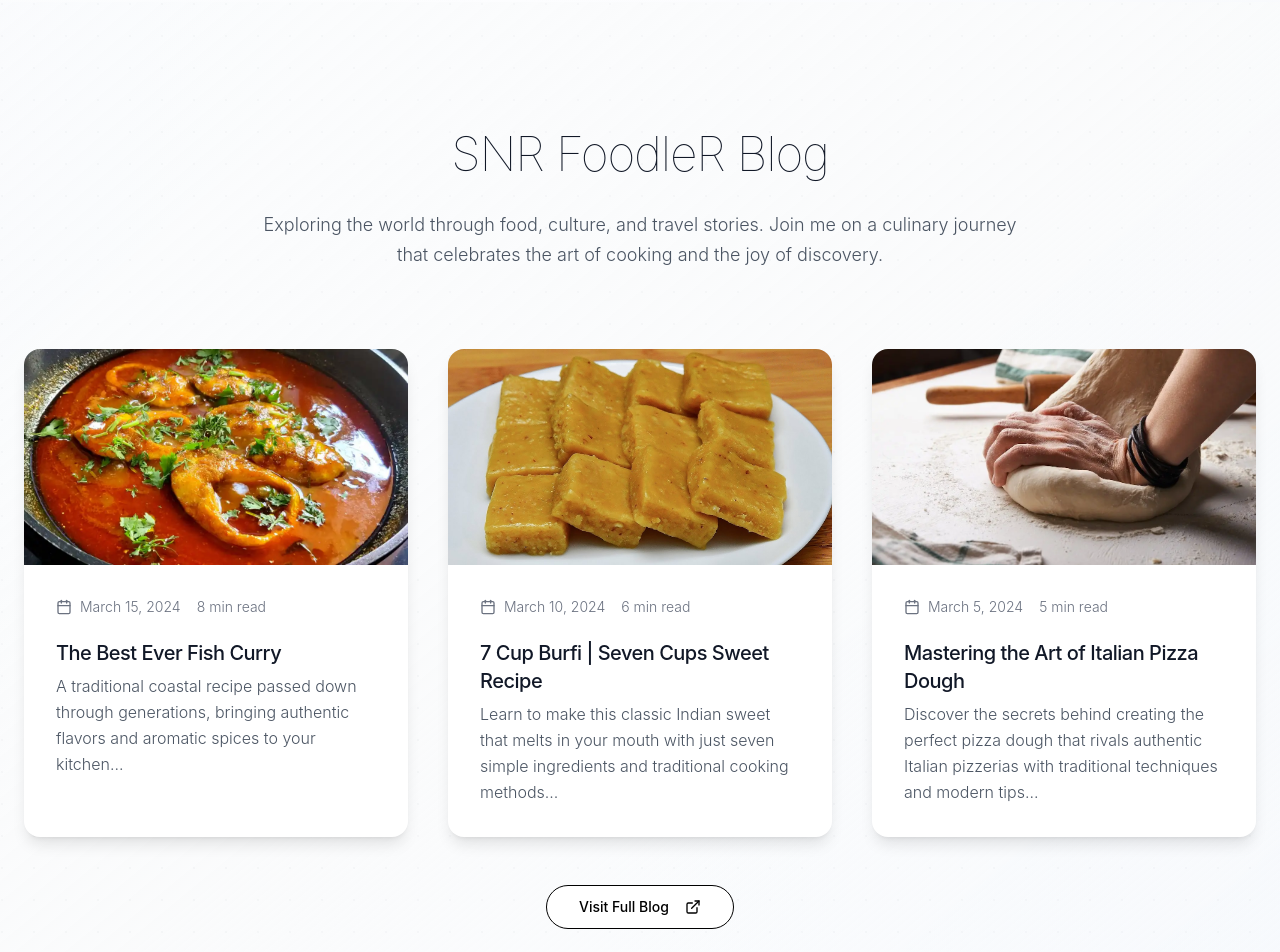
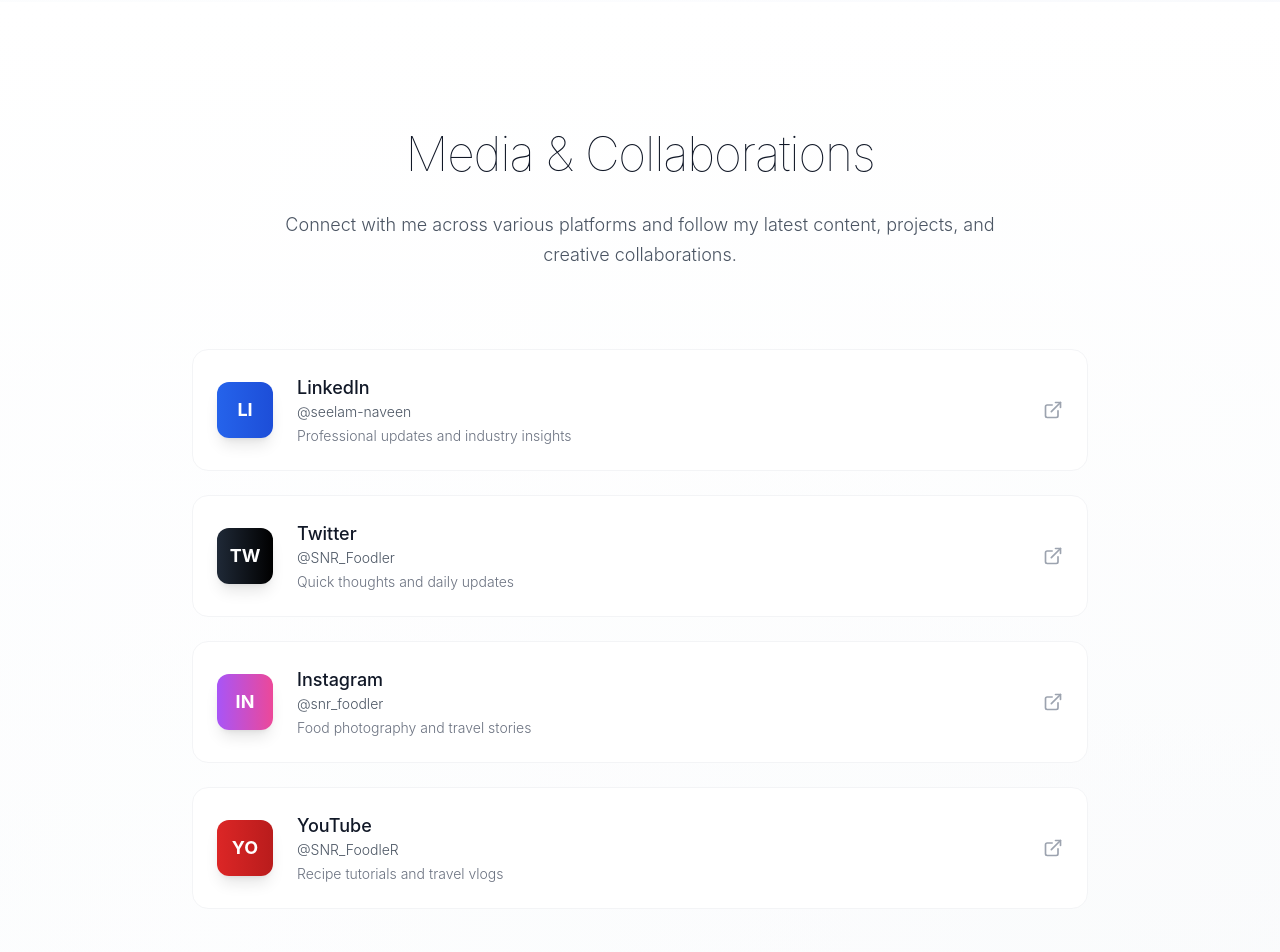
Before and after one commit to nseelam02-tech/snr-portfolio, a React (Vite) app: page / in a window 1280 px wide. Shown: the part 4940-5892 px from the top of the page. Built offline with nearby package versions, Linux system fonts and the light colour scheme.

Commit message:
removed Blog page info

```diff
--- a/src/pages/Index.tsx
+++ b/src/pages/Index.tsx
@@ -178,7 +178,7 @@
     {
       category: 'Creative',
       icon: <Camera className="w-8 h-8" />,
-      items: ['Content Creation', 'Video Editing', 'Digital Art', 'Blogging'],
+      items: ['Content Creation', 'Video Editing', 'Digital Art', 'Vlogging'],
       color: 'bg-purple-50 border-purple-200 hover:bg-purple-100',
     },
   ]
@@ -837,70 +837,6 @@
         </div>
       </section>
 
-      {/* Blog Section - COMPLETELY UNCHANGED */}
-      <section
-        id="blog"
-        className="py-32 bg-gradient-to-br from-slate-50/60 via-gray-50/80 to-blue-50/30 relative"
-      >
-        <div className="absolute inset-0 bg-[radial-gradient(circle_at_2px_2px,rgba(71,85,105,0.15)_1px,transparent_0)] bg-[length:32px_32px] opacity-20"></div>
-        <div className="relative z-10">
-          <div className="max-w-7xl mx-auto px-6">
-            <div className="text-center mb-20">
-              <h2 className="text-4xl md:text-5xl font-thin mb-8 tracking-tight text-gray-900">
-                SNR FoodleR Blog
-              </h2>
-              <p className="text-lg text-gray-600 max-w-3xl mx-auto font-light leading-relaxed">
-                Exploring the world through food, culture, and travel stories.
-                Join me on a culinary journey that celebrates the art of cooking
-                and the joy of discovery.
-              </p>
-            </div>
-            <div className="grid md:grid-cols-3 gap-10">
-              {blogPosts.map((post, index) => (
-                <Card
-                  key={index}
-                  className="group hover:shadow-xl transition-all duration-500 animate-fade-in border-0 shadow-lg overflow-hidden rounded-2xl bg-white transform hover:scale-105"
-                >
-                  <div className="aspect-video overflow-hidden">
-                    <img
-                      src={post.image}
-                      alt={post.title}
-                      className="w-full h-full object-cover group-hover:scale-110 transition-transform duration-500"
-                    />
-                  </div>
-                  <CardHeader className="p-8">
-                    <div className="flex items-center gap-4 text-sm text-gray-500 mb-4 font-light">
-                      <div className="flex items-center gap-2">
-                        <Calendar className="w-4 h-4" />
-                        {post.date}
-                      </div>
-                      <span>{post.readTime}</span>
-                    </div>
-                    <CardTitle className="text-xl font-medium line-clamp-2 text-gray-900 mb-4 group-hover:text-blue-600 transition-colors duration-200">
-                      {post.title}
-                    </CardTitle>
-                    <CardDescription className="text-base leading-relaxed text-gray-600 font-light">
-                      {post.excerpt}
-                    </CardDescription>
-                  </CardHeader>
-                </Card>
-              ))}
-            </div>
-            <div className="text-center mt-12">
-              <Button
-                variant="outline"
-                size="lg"
-                onClick={() => window.open('https://snrfoodler.com', '_blank')}
-                className="border-black text-black hover:bg-black hover:text-white px-8 py-4 rounded-full font-medium transition-all duration-200 hover:scale-105 transform"
-              >
-                Visit Full Blog
-                <ExternalLink className="ml-2 h-5 w-5" />
-              </Button>
-            </div>
-          </div>
-        </div>
-      </section>
-
       {/* Media Section - COMPLETELY UNCHANGED */}
       <section className="py-32 bg-gradient-to-b from-white to-slate-50/40">
         <div className="max-w-7xl mx-auto px-6">
```
